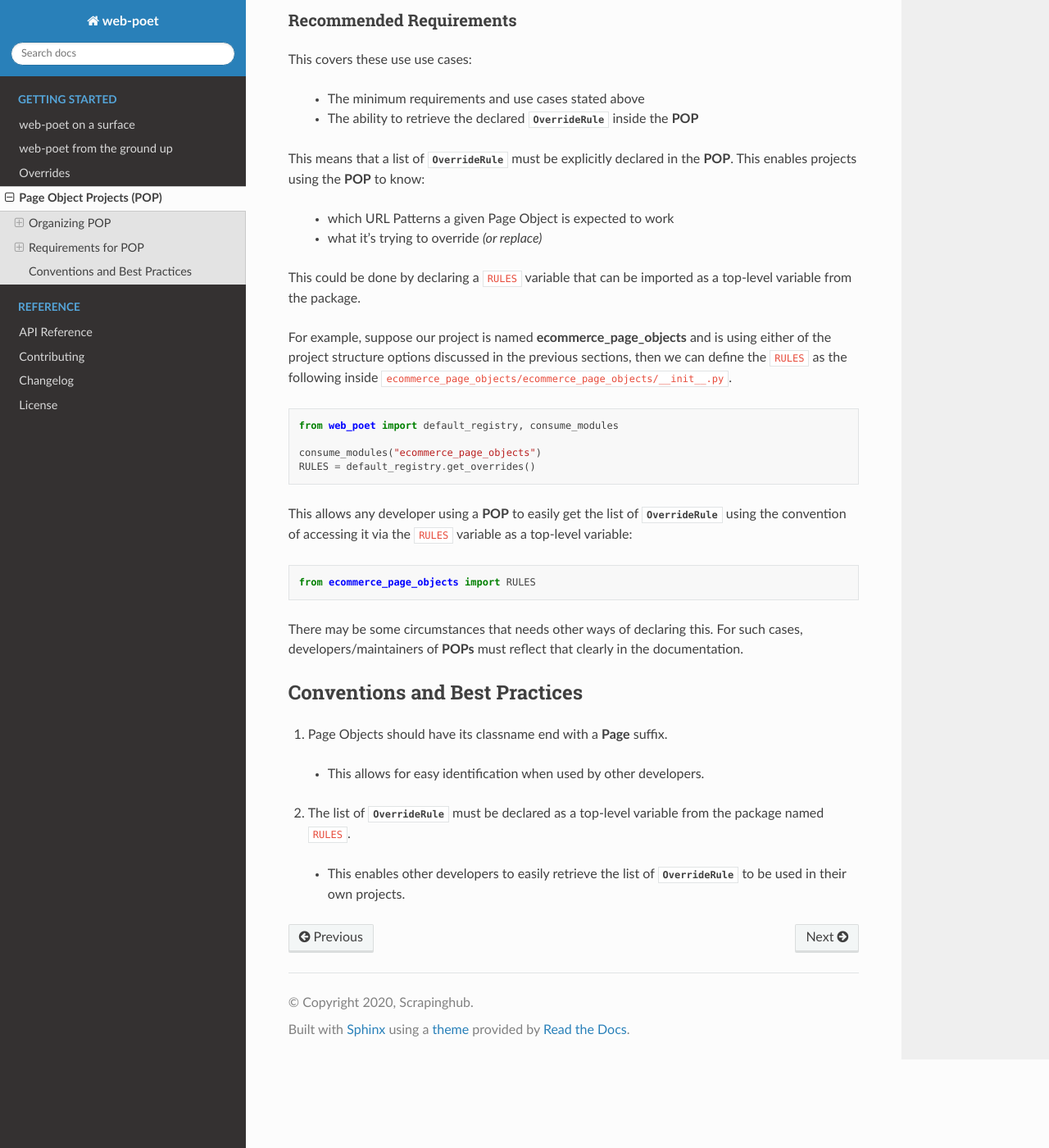
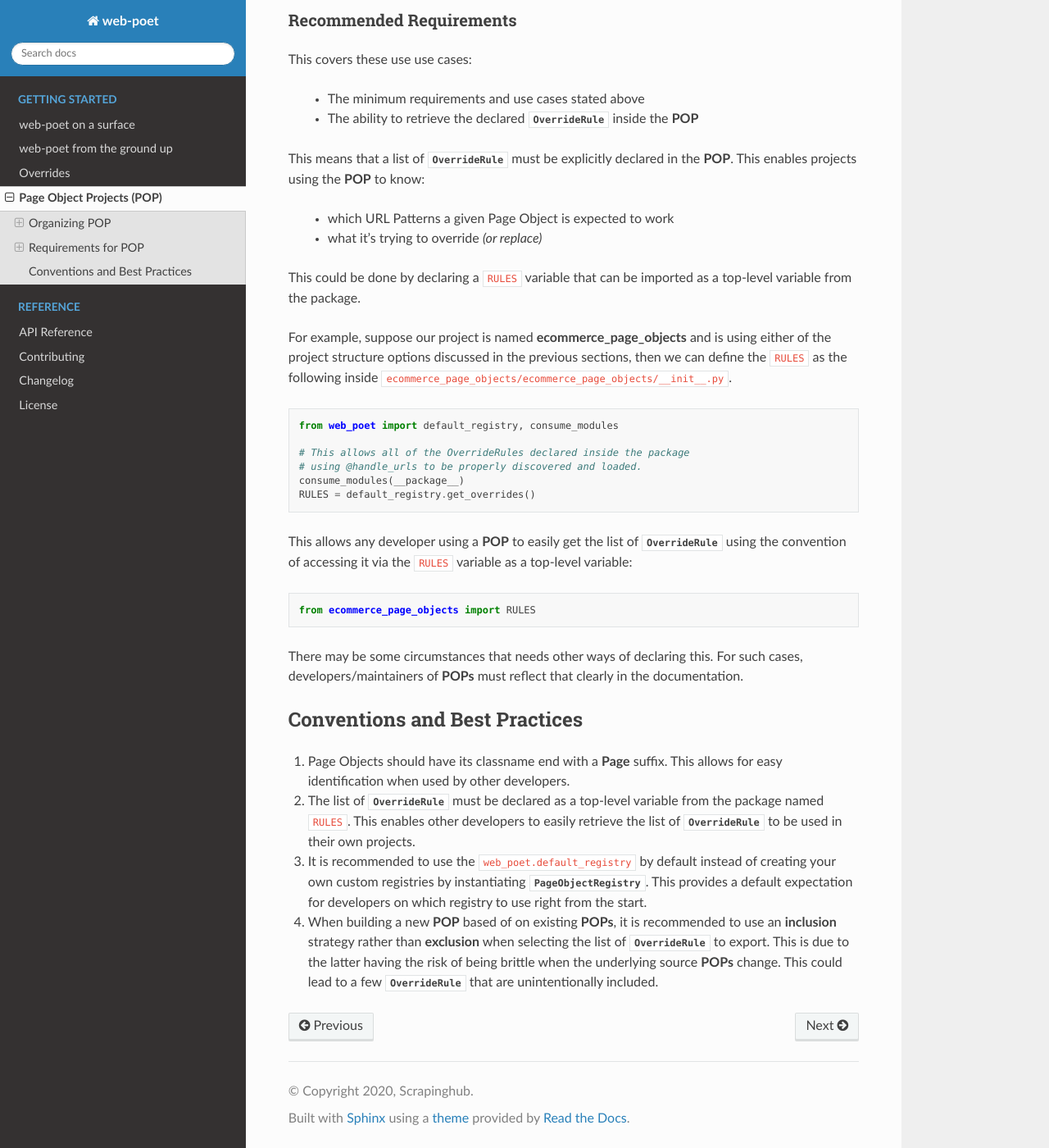
Before and after one commit to scrapinghub/web-poet, a Sphinx documentation site: the page built from docs/intro/pop.rst, in a window 1280 px wide and 1400 px high, scrolled down 2271 px. Shown: the whole window at 82% size. Built offline with Sphinx 7.4.7 and the Read the Docs theme 2.0.0, drawn with Linux system fonts in a browser that asks for light colours.

Commit message:
update pop docs to include how to properly define and use the entry point rules

```diff
--- a/docs/intro/pop.rst
+++ b/docs/intro/pop.rst
@@ -145,7 +145,9 @@ inside ``ecommerce_page_objects/ecommerce_page_objects/__init__.py``.
 
     from web_poet import default_registry, consume_modules
 
-    consume_modules("ecommerce_page_objects")
+    # This allows all of the OverrideRules declared inside the package
+    # using @handle_urls to be properly discovered and loaded.
+    consume_modules(__package__)
     RULES = default_registry.get_overrides()
 
 This allows any developer using a **POP** to easily get the list of
@@ -165,11 +167,21 @@ Conventions and Best Practices
 ------------------------------
 
 1. Page Objects should have its classname end with a **Page** suffix.
-
-  - This allows for easy identification when used by other developers.
+   This allows for easy identification when used by other developers.
 
 2. The list of :class:`~.OverrideRule` must be declared as a top-level
-   variable from the package named ``RULES``.
+   variable from the package named ``RULES``. This enables other developers
+   to easily retrieve the list of :class:`~.OverrideRule` to be used in
+   their own projects.
 
-  - This enables other developers to easily retrieve the list of
-    :class:`~.OverrideRule` to be used in their own projects.
+3. It is recommended to use the ``web_poet.default_registry`` by default
+   instead of creating your own custom registries by instantiating
+   :class:`~.PageObjectRegistry`. This provides a default expectation
+   for developers on which registry to use right from the start.
+
+4. When building a new **POP** based of on existing **POPs**, it is
+   recommended to use an **inclusion** strategy rather than **exclusion**
+   when selecting the list of :class:`~.OverrideRule` to export.
+   This is due to the latter having the risk of being brittle when the
+   underlying source **POPs** change. This could lead to a few
+   :class:`~.OverrideRule` that are unintentionally included.
```
Also changed, not shown: docs/intro/overrides.rst (+12 -0 lines).
